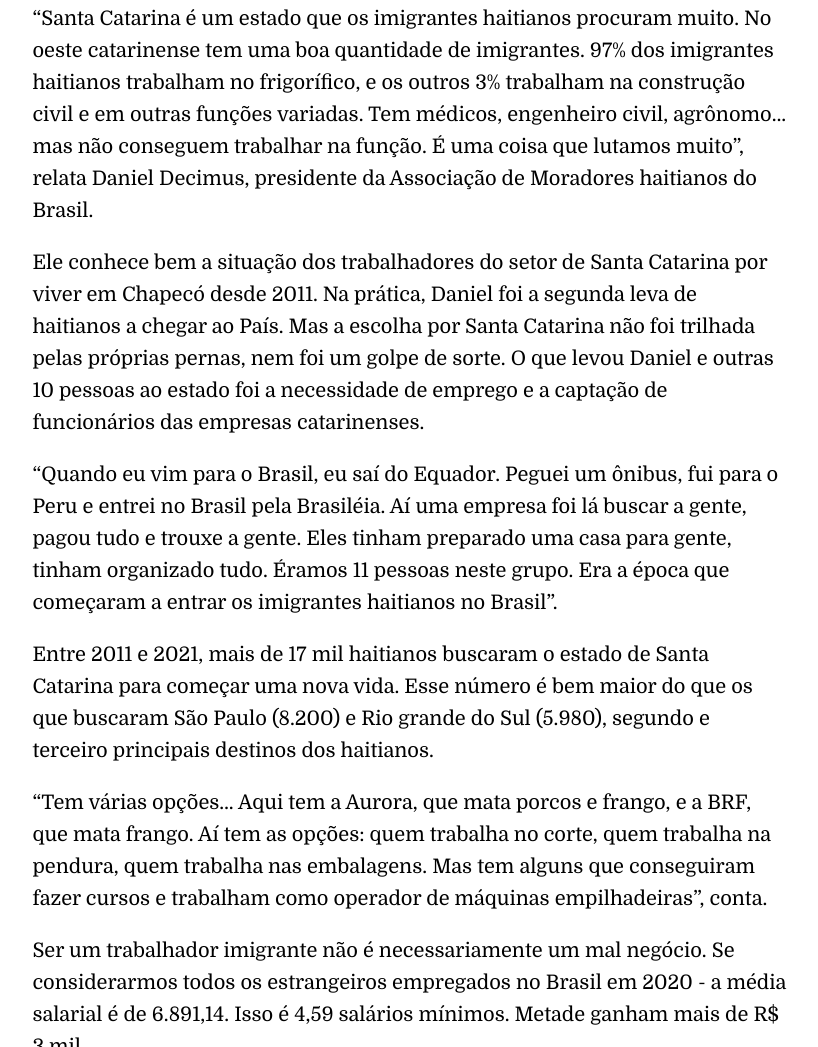
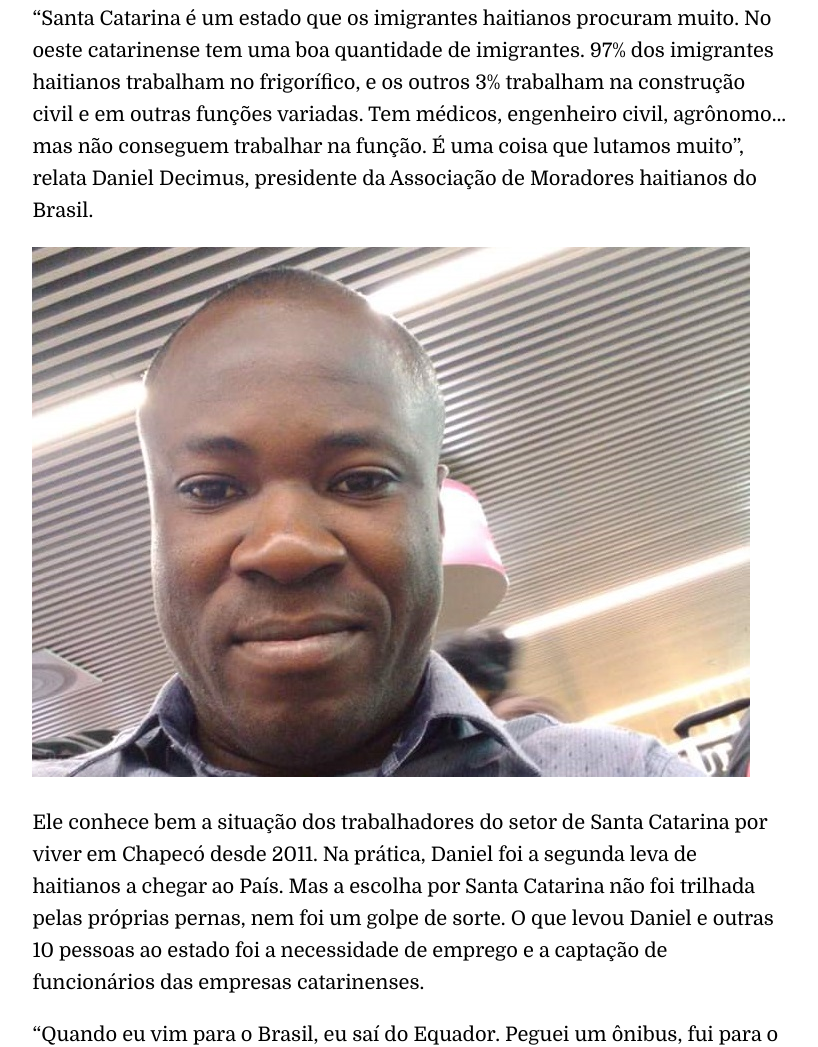
Before and after one commit to gabrielapcustodio/refugiados, a plain HTML site: page index.html in a window 1280 px wide. Shown: the part 2528-3575 px from the top of the page, without its empty margins (230-1048 px from the left). Drawn offline with nearby package versions, Linux system fonts and the light colour scheme; a script that the page names is missing; some icons are missing.

Commit message:
adiciona foto daniel

```diff
--- a/index.html
+++ b/index.html
@@ -39,6 +39,7 @@
             <h2>“Há muita oportunidade em Chapecó”</h2>
             <p>A indústria que mais emprega refugiados é a do abate de animais. Em 2020, quase 1 em cada 4 trabalhadores (23%) atuavam no ramo. E o setor de frigorífico de Chapecó em Santa Caterina acaba sendo um polo de atração de migrantes em busca de emprego.</p>
             <p>“Santa Catarina é um estado que os imigrantes haitianos procuram muito. No oeste catarinense tem uma boa quantidade de imigrantes. 97% dos imigrantes haitianos trabalham no frigorífico, e os outros 3% trabalham na construção civil e em outras funções variadas. Tem médicos, engenheiro civil, agrônomo… mas não conseguem trabalhar na função. É uma coisa que lutamos muito”, relata Daniel Decimus, presidente da </em>Associação de Moradores haitianos do Brasil</em>.</p>
+            <img id="img-daniel" src="images\daniel-decimus-associacao-haitianos-brasil.jpg">
             <p>Ele conhece bem a situação dos trabalhadores do setor de Santa Catarina por viver em Chapecó desde 2011. Na prática, Daniel foi a segunda leva de haitianos a chegar ao País. Mas a escolha por Santa Catarina não foi trilhada pelas próprias pernas, nem foi um golpe de sorte. O que levou Daniel e outras 10 pessoas ao estado foi a necessidade de emprego e a captação de funcionários das empresas catarinenses.</p>
             <p>“Quando eu vim para o Brasil, eu saí do Equador. Peguei um ônibus, fui para o Peru e entrei no Brasil pela Brasiléia. Aí uma empresa foi lá buscar a gente, pagou tudo e trouxe a gente. Eles tinham preparado uma casa para gente, tinham organizado tudo. Éramos 11 pessoas neste grupo.  Era a época que começaram a entrar os imigrantes haitianos no Brasil”.</p>
             <p>Entre 2011 e 2021, mais de 17 mil haitianos buscaram o estado de Santa Catarina para começar uma nova vida. Esse número é bem maior do que os que buscaram São Paulo (8.200) e Rio grande do Sul (5.980), segundo e terceiro principais destinos dos haitianos.</p>
```
